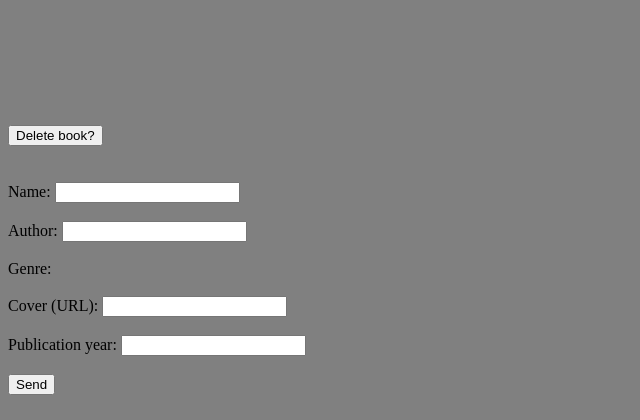
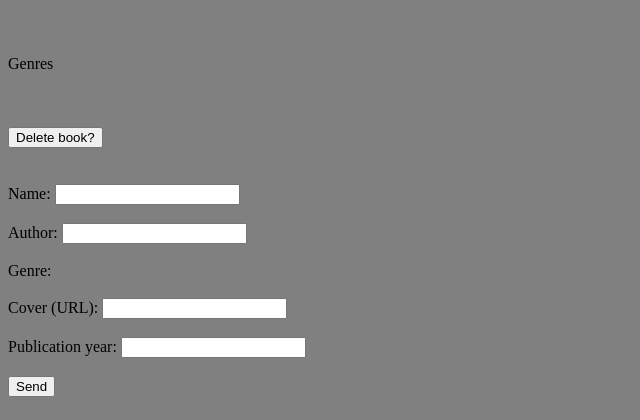
Before and after one commit to carloskholin35/Project-library, a Flask app: template templates/book_detail.html in a window 1280 px wide. Shown: the top 420 px of the page, without its empty margins (0-640 px from the left). Run offline with Flask 3, Linux system fonts and the light colour scheme; the template is opened without the code that fills it, so the values that code supplies are empty.

Commit message:
feat(books): show genres on the book detail page
- database: add get_genres_by_book() (join Book_Genres -> Genres)
- app: pass book_genres to book_detail.html
- template: list the genres as .genre-tag elements
- css: rename .genre-book to .genre-tag together with its only usage

Co-Authored-By: Claude Opus 5 <noreply@anthropic.com>

```diff
--- a/app.py
+++ b/app.py
@@ -13,6 +13,7 @@ from database import (
     get_all_books,
     get_all_genres,
     get_book_from_id,
+    get_genres_by_book,
     insert_book,
     modify_book,
     modify_book_genres,
@@ -48,12 +49,11 @@ def add_book():
 @app.route('/book/<int:book_id>')
 def show_book_profile(book_id):
     book = get_book_from_id(book_id)
+    book_genres = get_genres_by_book(book_id)
     genres = get_all_genres()
-    # If book doesn't exists throws error 404 (Not found)
     if book is None:
         abort(404)
-
-    return render_template('book_detail.html', book=book, genres=genres)
+    return render_template('book_detail.html', book=book, book_genres=book_genres, genres=genres)
 
 @app.route('/book/<int:book_id>/delete', methods=['POST'])
 def delete_book(book_id):
--- a/static/style.css
+++ b/static/style.css
@@ -18,7 +18,7 @@ body {
     font-size: 20px;
 }
 
-.genre-book {
+.genre-tag {
     color: gray;
     font-size: 15px;
 }
--- a/templates/book_detail.html
+++ b/templates/book_detail.html
@@ -13,9 +13,13 @@
         <span id="publication_year">{{ book[4]|e }}</span>
         <span id="author-book">{{ book[2]|e }}</span>
     </div>
-    <ul>
-        <span class="genre-book"></span>
-    </ul>
+    <div id="book-genres">
+        <span>Genres</span>
+        {% for g in book_genres %}
+            <span class="genre-tag">{{ genre[1]|e }}</span>
+        {% endfor %}
+    </div>
+
     <br><br><br>
     <form action="{{ url_for('delete_book', book_id=book[0]) }}" method="POST">
         <button type="submit">Delete book?</button>
```
Also changed, not shown: database.py (+12 -0 lines).
